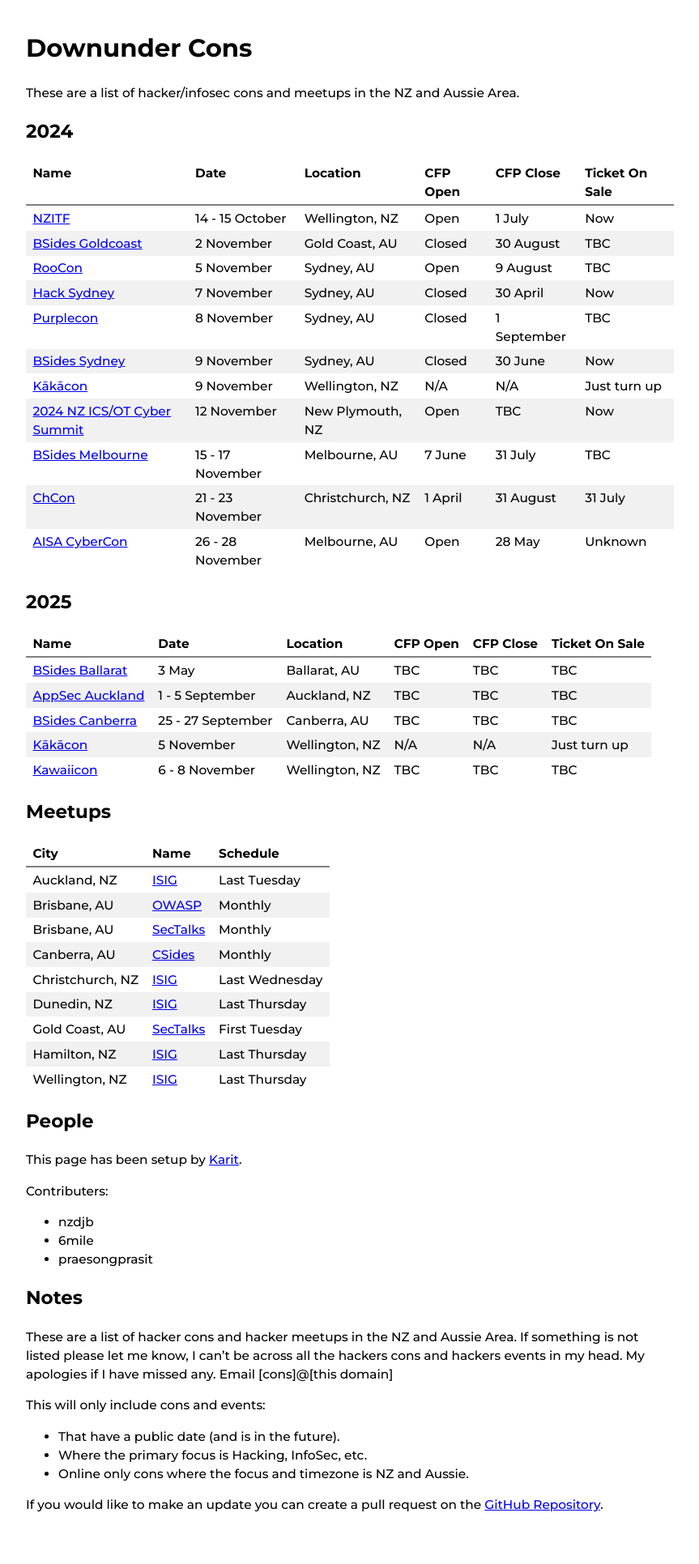
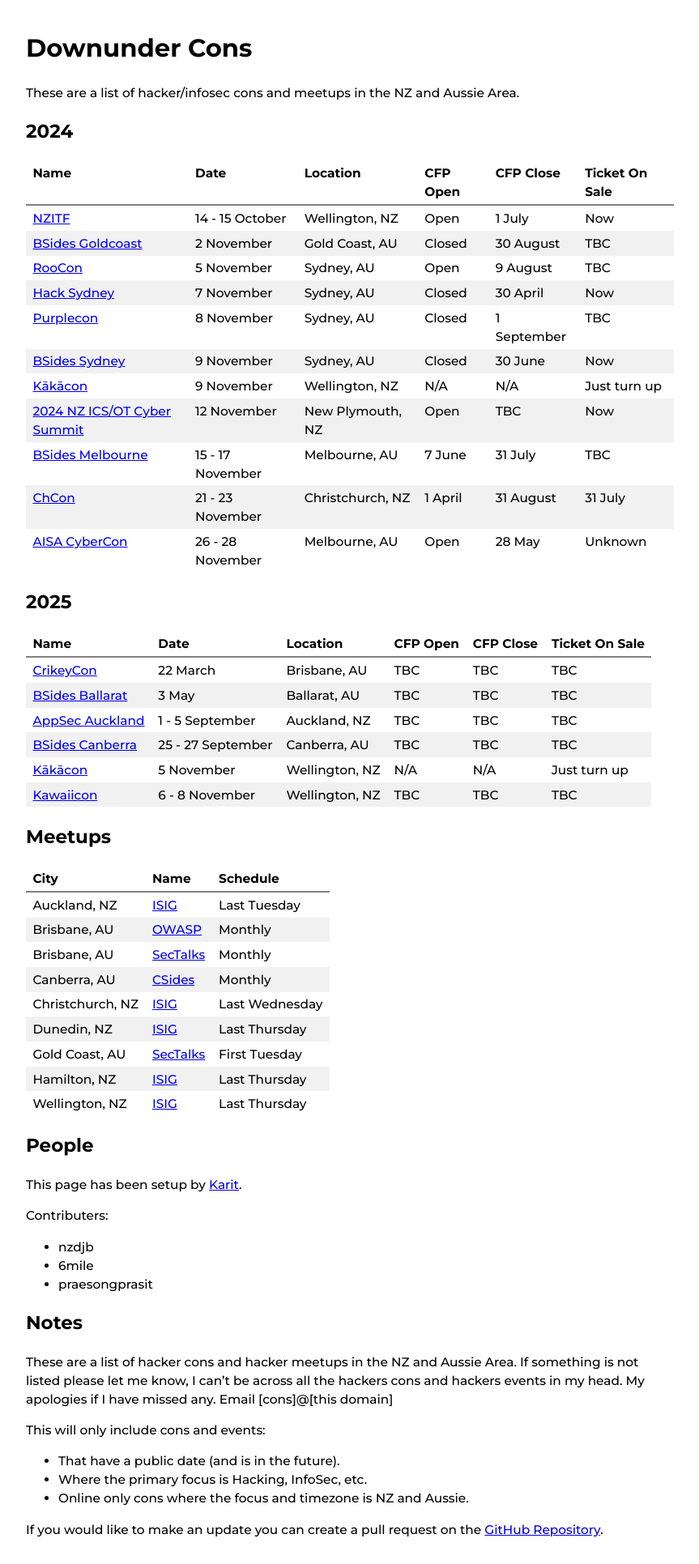
Before and after one commit to nzkarit/downundercons, a Jekyll site: the page built from index.markdown, in a window 1280 px wide. Shown: the whole page at 81% size, without its empty margins (208-1071 px from the left). Built offline with Jekyll 4.4.1, drawn with Linux system fonts in a browser that asks for light colours; before the commit the page ends 1900 px from its top, so only the background shows below that.

Commit message:
Update index.markdown

```diff
--- a/index.markdown
+++ b/index.markdown
@@ -25,6 +25,7 @@ These are a list of hacker/infosec cons and meetups in the NZ and Aussie Area.
 
 | Name | Date | Location | CFP Open | CFP Close | Ticket On Sale |
 | ---- | ---- | -------- | -------- | --------- | -------------- |
+| [CrikeyCon](https://crikeycon.com/) | 22 March | Brisbane, AU | TBC | TBC | TBC |
 | [BSides Ballarat](https://www.linkedin.com/posts/dr-paul-black-20b615a0_bsides-ballarat-will-be-held-on-saturday-activity-7248840033477033984-bg4I/) | 3 May | Ballarat, AU | TBC | TBC | TBC |
 | [AppSec Auckland](https://appsec.org.nz/conference/) | 1 - 5 September | Auckland, NZ | TBC | TBC | TBC |
 | [BSides Canberra](https://www.bsidesau.com.au/) | 25 - 27 September | Canberra, AU | TBC | TBC | TBC |
```
